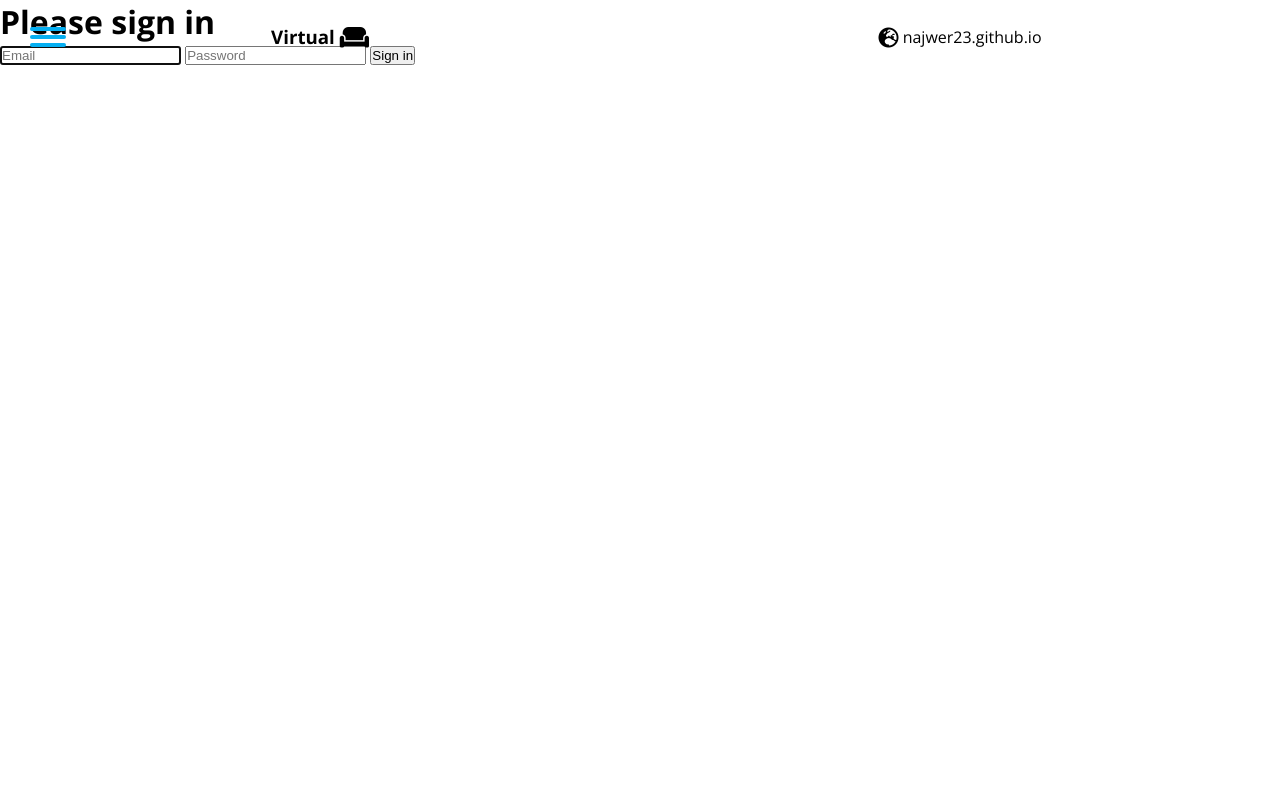
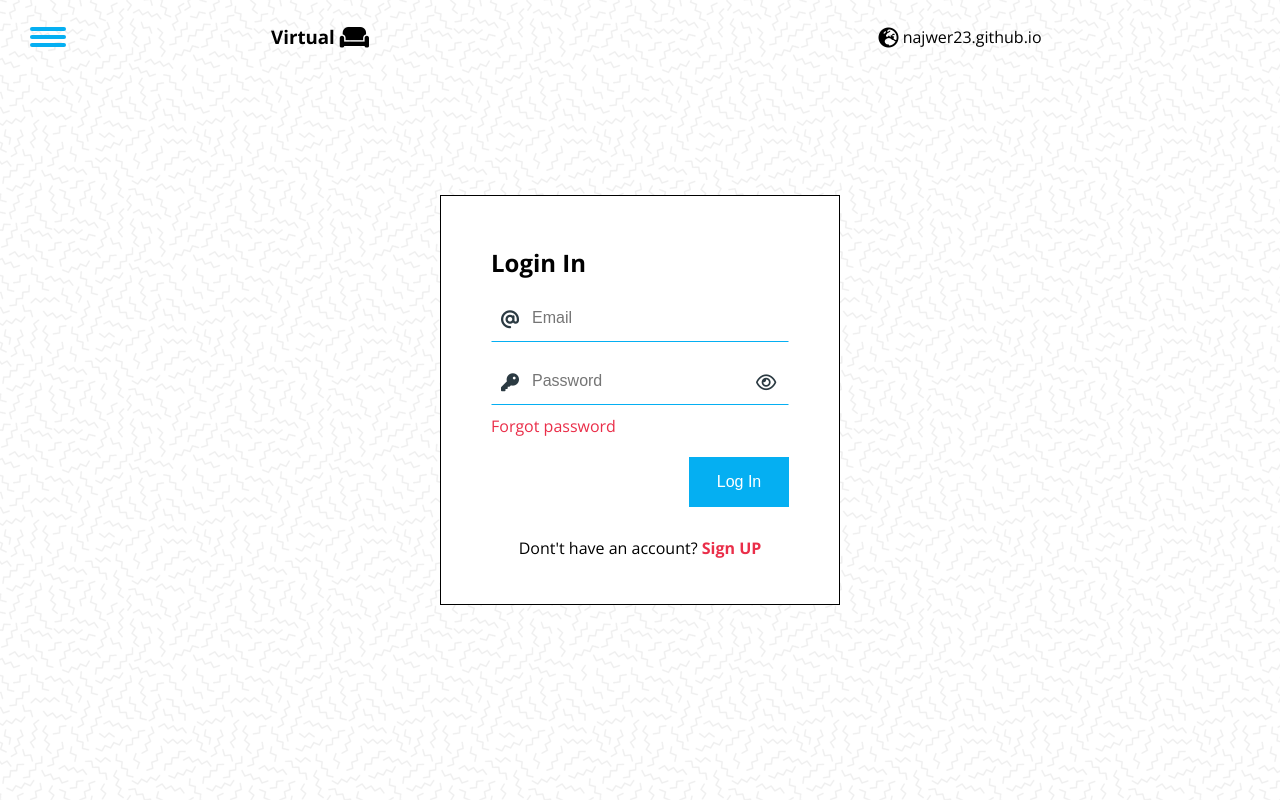
Before and after one commit to najwer23/trener, a Symfony app: template templates/security/login.html.twig in a window 1280 px wide. Run offline with Twig, Linux system fonts and the light colour scheme; the template is opened without the code that fills it, so the values that code supplies are empty; some libraries are stand-ins or nearby versions.

Commit message:
Frontend - login form without RWD

```diff
--- /dev/null
+++ b/public/CSS/login/login.css
@@ -0,0 +1,103 @@
+.login{
+    height: 100vh;
+    display: flex;
+    justify-content: center;
+    align-items: center;
+    flex-direction: column;
+    background-image: url("../../IMG/login.png");
+}
+
+.loginForm{
+    background: white;
+    border: solid 1px;
+    padding: 50px;
+    width: 400px;
+    height: 410px;
+}
+
+.iconWithInput .icon-ph2 {
+    margin-left:265px;
+    margin-top:15px;
+    display: inline-block;
+    font-size: 18px;
+    font-weight: normal;
+    line-height: 50px;
+    position: absolute;
+    /* color: #FF530D; */
+    color: #2B3A42;
+}
+
+.iconWithInput .icon-ph1 {
+    margin-top:15px;
+    margin-left:10px;
+    display: inline-block;
+    font-size: 18px;
+    font-weight: normal;
+    line-height: 50px;
+    position: absolute;
+    /* color: #FF530D; */
+    color: #2B3A42;
+}
+
+
+.loginForm input[type="text"],
+.loginForm input[type="password"],
+.loginForm input[type="email"] {
+    width: 100%;
+    height: 48px;
+    border: solid;
+    border-width: 1px;
+    border-color: #05AFF2;
+    border-left-color: transparent;
+    border-right-color: transparent;
+    border-top-color: transparent;
+    padding-left: 40px;
+    margin-top:15px;
+    font-size: 16px;
+    /* cursor: pointer; */
+}
+
+.loginForm p{
+    margin-top: 10px;
+    margin-bottom: 20px;
+}
+
+.loginButton{
+    color: white;
+    background: #05AFF2;
+    width:100px;
+    height: 50px;
+    margin-left: calc(100% - 100px);
+    font-size: 16px;
+    border: none;
+    cursor: pointer;
+}
+
+.loginLink{
+    color: #EA2E49;
+    text-decoration: none;
+}
+
+.loginLink:hover{
+    text-decoration: underline;
+}
+
+.loginAlert{
+    margin-top: 10px;
+    color: white;
+    width: 400px;
+    height: 50px;
+    line-height: 50px;
+    background: #BF0E08;
+    text-align: center;
+}
+
+@media only screen and (max-width: 600px) {
+    .loginForm{
+        border-radius: 5px;
+        border: solid 1px;
+        padding: 50px;
+        width: 300px;
+        height: 300px;
+    }
+}
--- a/public/CSS/mainPage/mainPage.css
+++ b/public/CSS/mainPage/mainPage.css
@@ -1,8 +1,7 @@
 .pageHomeMainPic{
     margin-left: 5%;
     margin-right: 5%;
-    padding-top: 74px;
-    height: 100vh;
+    height: calc(100vh);
     display: flex;
     justify-content: center;
     align-items: center;
--- a/public/CSS/menu/menu.css
+++ b/public/CSS/menu/menu.css
@@ -8,6 +8,7 @@ header{
   width: 100%;
   line-height: 74px;
 }
+
 
 .headerRec{
   text-align: center;
@@ -90,15 +91,17 @@ header{
 
 .menu {
   position: fixed;
+  top: -74px;
   left: -500px;
   color: white;
   background:#8FBCE6;
   width: 500px;
-  height: 100%;
-  padding-top: 115px;
+  height: calc(100% + 74px);
+  padding-top: 190px;
   padding-left: 100px;
   transition: 300ms left cubic-bezier(0.77, 0, 0.175, 1);
   overflow-y: auto;
+  z-index: 99;
 }
 
 .menu a{
--- a/templates/security/login.html.twig
+++ b/templates/security/login.html.twig
@@ -1,36 +1,97 @@
 {% extends 'base.html.twig' %}
 
-{% block title %}Log in!{% endblock %}
+
+{% block stylesheets %}
+    <link href="{{ asset('CSS/login/login.css') }}" rel="stylesheet"/>
+{% endblock %}
+
+{% block javascripts %}
+    <script crossorigin="anonymous" integrity="sha256-ZosEbRLbNQzLpnKIkEdrPv7lOy9C27hHQ+Xp8a4MxAQ=" src="https://code.jquery.com/jquery-1.12.4.min.js"></script>
+{% endblock %}
+
 
 {% block body %}
-<form method="post">
-    {% if error %}
-        <div class="alert alert-danger">{{ error.messageKey|trans(error.messageData, 'security') }}</div>
-    {% endif %}
 
-    <h1 class="h3 mb-3 font-weight-normal">Please sign in</h1>
-    <label for="inputEmail" class="sr-only">Email</label>
-    <input type="email" value="{{ last_username }}" name="email" id="inputEmail" class="form-control" placeholder="Email" required autofocus>
-    <label for="inputPassword" class="sr-only">Password</label>
-    <input type="password" name="password" id="inputPassword" class="form-control" placeholder="Password" required>
 
-    <input type="hidden" name="_csrf_token"
-           value="{{ csrf_token('authenticate') }}"
-    >
+    <section class="login">
 
-    {#
-        Uncomment this section and add a remember_me option below your firewall to activate remember me functionality.
-        See https://symfony.com/doc/current/security/remember_me.html
 
-        <div class="checkbox mb-3">
-            <label>
-                <input type="checkbox" name="_remember_me"> Remember me
-            </label>
+        <div class="loginForm">
+            <h2>
+                Login In
+            </h2>
+
+            <form method="post">
+
+                <div class="iconWithInput">
+                    <div class="icon-ph1">
+                        <i class="fas fa-at"></i>
+                    </div>
+                    <input type="text" name="email" value="{{ last_username }}" placeholder="Email" onfocus="this.placeholder=''" onblur="this.placeholder='Email'">
+                </div>
+
+                <div class="iconWithInput">
+                    <div class="icon-ph1">
+                        <i class="fas fa-key"></i>
+                    </div>
+
+                    <div class="icon-ph2" id="iconPass">
+                        <i class="far fa-eye" onclick="showPass()"></i>
+                    </div>
+
+                    <input id="password-field" name="password" onblur="this.placeholder='Password'" onfocus="this.placeholder=''" placeholder="Password" type="password">
+                </div>
+
+                <input type="hidden" name="_csrf_token" value="{{ csrf_token('authenticate') }}">
+
+                <p>
+                    <a class="loginLink" href="#">Forgot password</a>
+                </p>
+
+                <button class="loginButton" type="submit">Log In</button>
+
+                <p style="text-align: center; margin-top: 30px">
+                    Dont't have an account?
+                    <a class="loginLink" href="#">
+                        <b>Sign UP</b>
+                    </a>
+                </p>
+
+
+            </form>
+
         </div>
-    #}
 
-    <button class="btn btn-lg btn-primary" type="submit">
-        Sign in
-    </button>
-</form>
+        {% if error %}
+            <div class="loginAlert">
+                <i class="fas fa-exclamation-circle"></i>
+                {{ error.messageKey|trans(error.messageData, 'security') }}</div>
+
+        {% endif %}
+
+
+    </section>
+
+    <script>
+        $('form').submit(function () {
+            $(this).find("button[type='submit']").prop('disabled', true);
+        });
+
+        if (window.history.replaceState) {
+            window.history.replaceState(null, null, window.location.href);
+        }
+
+        function showPass() {
+            var x = document.getElementById("password-field");
+
+            if (x.type === "password") {
+                x.type = "text";
+                document.getElementById("iconPass").innerHTML = '<i class="far fa-eye-slash" onclick="showPass()"></i>';
+
+            } else {
+                x.type = "password";
+                document.getElementById("iconPass").innerHTML = '<i class="far fa-eye" onclick="showPass()"></i>';
+            }
+        }
+    </script>
 {% endblock %}
```
Also changed, not shown: src/Controller/SecurityController.php (+6 -1 lines), public/IMG/login.png (added).
